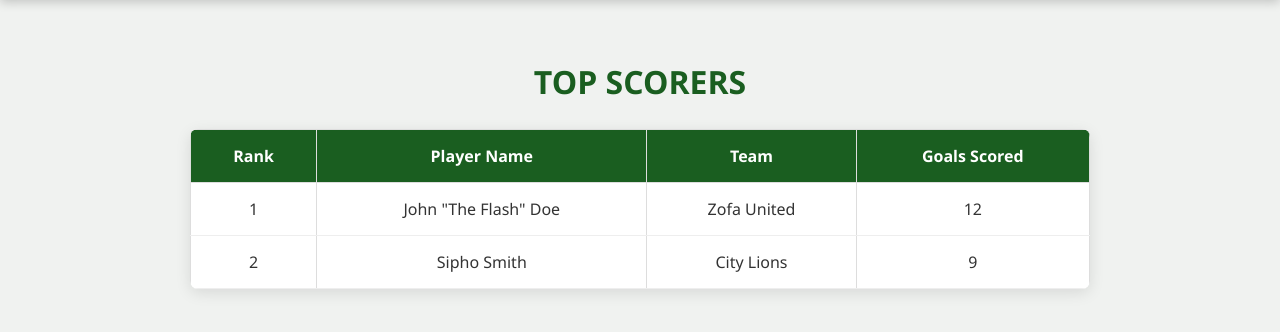
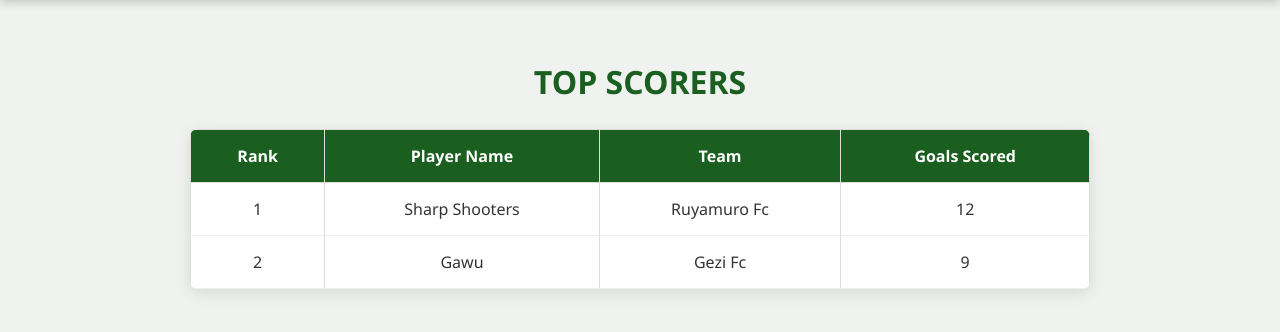
Before and after one commit to newmanhillarry/flask_app_new, a Flask app: page /stats in a window 1280 px wide. Shown: the part 105-437 px from the top of the page. Run offline with Flask 3, Linux system fonts and the light colour scheme.

Commit message:
Update stats.html

```diff
--- a/templates/stats.html
+++ b/templates/stats.html
@@ -33,14 +33,14 @@
                 <!-- Edit these in GitHub to update stats -->
                 <tr>
                     <td>1</td>
-                    <td>John "The Flash" Doe</td>
-                    <td>Zofa United</td>
+                    <td>Sharp Shooters</td>
+                    <td>Ruyamuro Fc</td>
                     <td>12</td>
                 </tr>
                 <tr>
                     <td>2</td>
-                    <td>Sipho Smith</td>
-                    <td>City Lions</td>
+                    <td>Gawu</td>
+                    <td>Gezi Fc</td>
                     <td>9</td>
                 </tr>
             </tbody>
```
